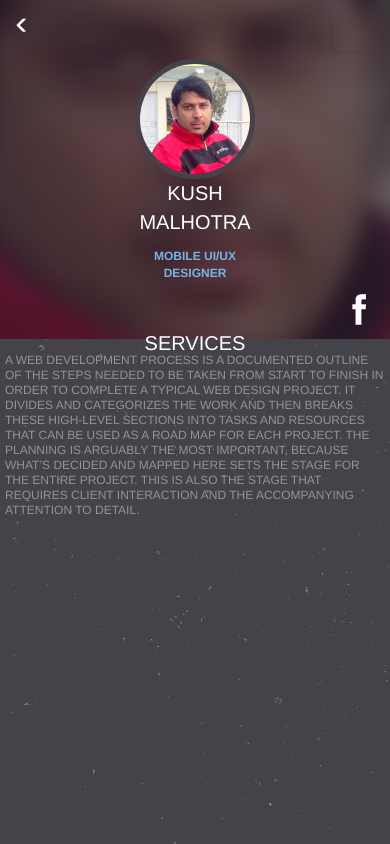
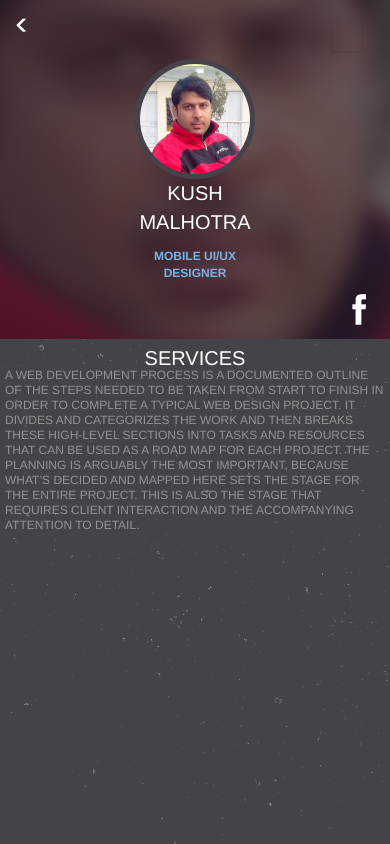
Before and after one commit to kushmalhotra78/android_app, a plain HTML site: page www/index.html in a window 390 px wide. Both pictures are taken after a click on the button "ABOUT ME". Drawn offline with Linux system fonts and the light colour scheme; some packages are replaced by stand-ins of ours.

Commit message:
Update index.html

```diff
--- a/www/index.html
+++ b/www/index.html
@@ -203,7 +203,7 @@
 
 	</div><!-- /content -->
 
-<div class="arrow_box" style="margin-top:-15px;">
+<div class="arrow_box">
             <h1 class="smallwhitehead">Services</h1>
           </div>
 
```
